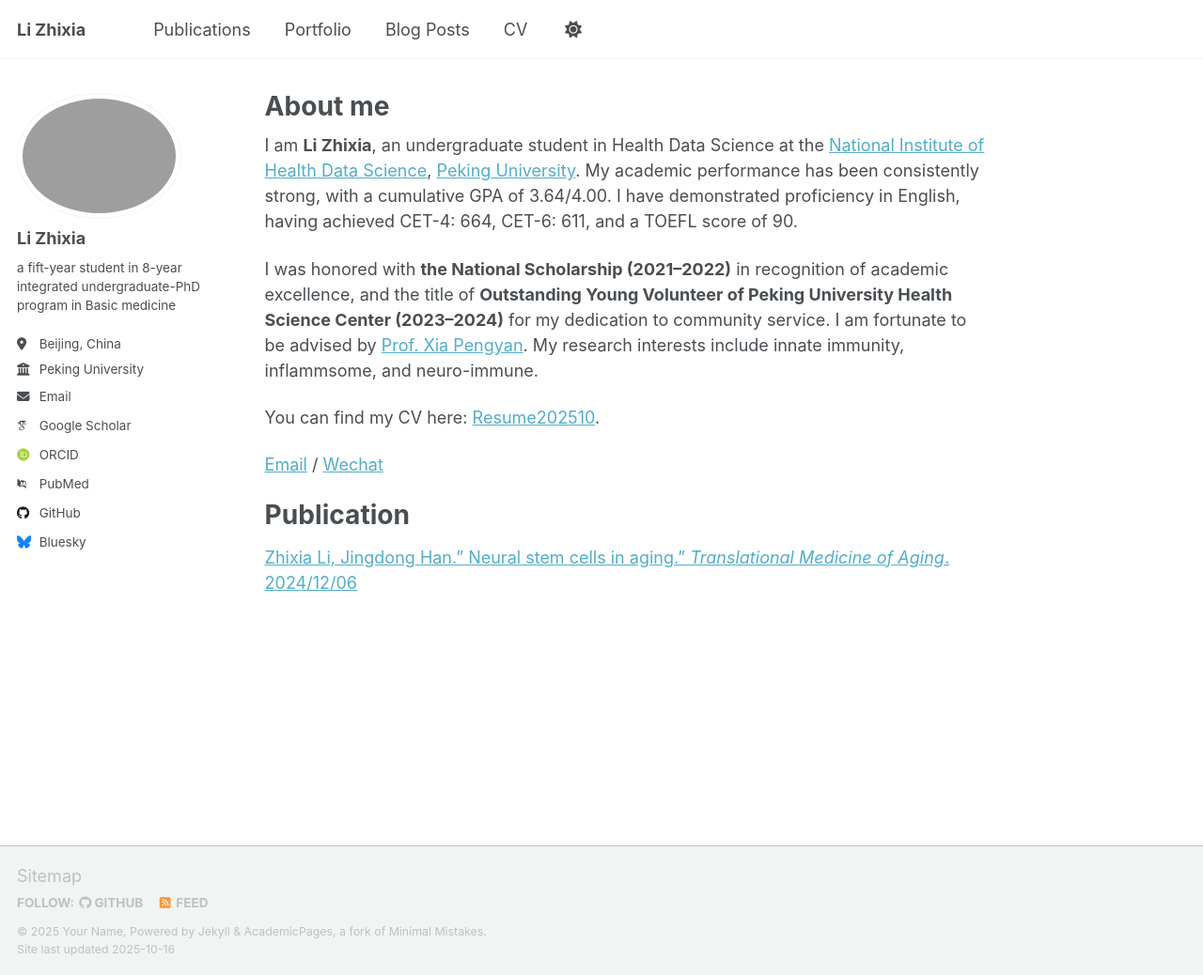
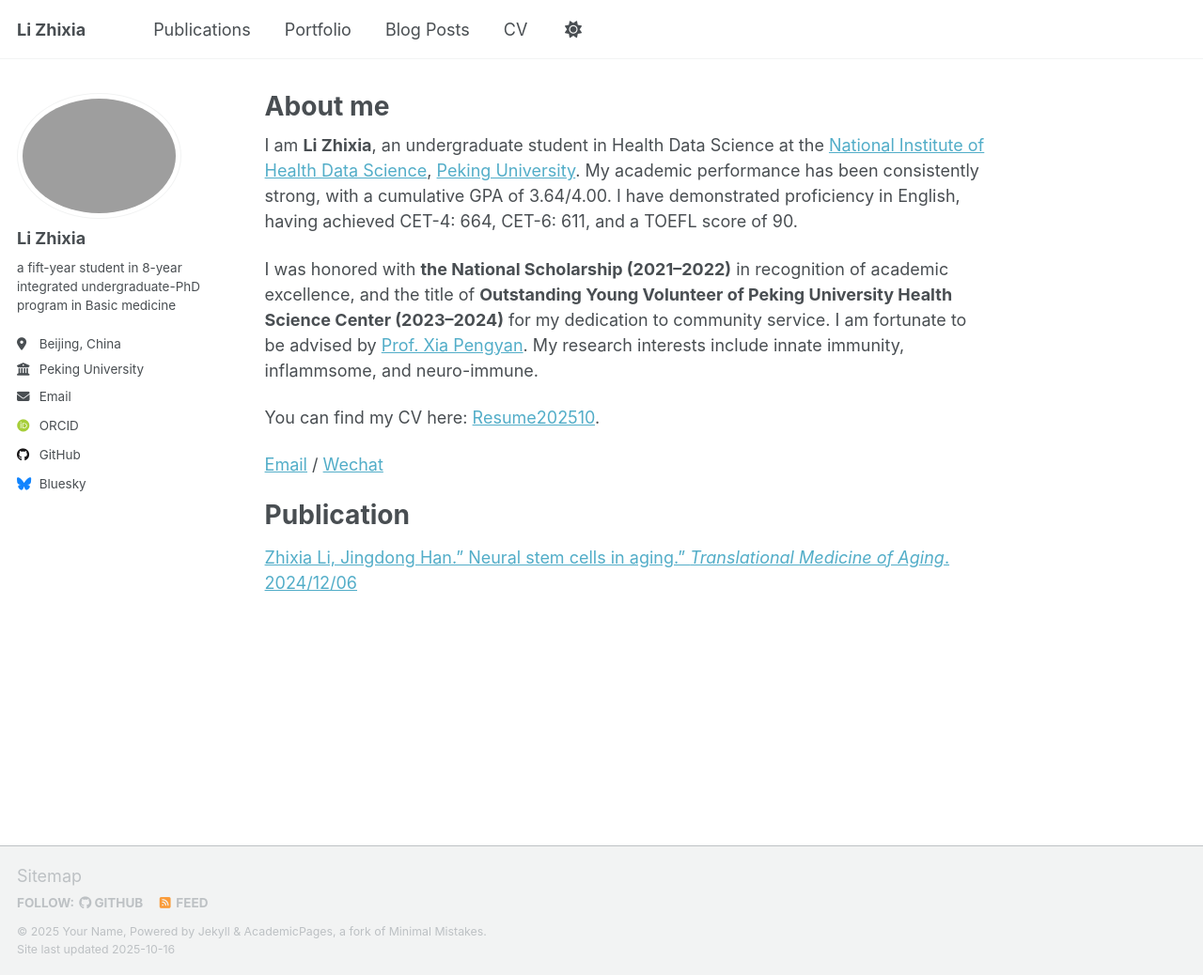
Before and after one commit to lizhixia923-oss/lizhixia923-oss.github.io, a Jekyll site: the page built from _pages/about.md, in a window 1280 px wide and 1038 px high. Shown: the whole window at 94% size. Built offline with Jekyll 4.4.1, drawn with Linux system fonts in a browser that asks for light colours; some web fonts are replaced; a script that is not in the unit is left out; part of the change alters nothing that is shown.

Commit message:
Update _config.yml

```diff
--- a/_config.yml
+++ b/_config.yml
@@ -35,12 +35,12 @@ author:
   # Academic websites
   academia         : # URL
   arxiv            : # URL - Update with the correct link to your profile
-  googlescholar    : "https://scholar.google.com/citations?user=PS_CX0AAAAAJ"
+  googlescholar    : #"https://scholar.google.com/citations?user=PS_CX0AAAAAJ"
   inspire-hep      : # URL
   impactstory      : # URL
-  orcid            : "http://orcid.org/yourorcidurl"
+  orcid            : "http://orcid.org/0009-0004-2386-583X"
   semantic         : # URL
-  pubmed           : "https://www.ncbi.nlm.nih.gov/pubmed/?term=john+snow"
+  pubmed           : #"https://www.ncbi.nlm.nih.gov/pubmed/?term=john+snow"
   researchgate     : # URL
   scopus           : # URL
 
@@ -48,7 +48,7 @@ author:
   bitbucket        : # Username - Update with your username on the site
   codepen          : # Username
   dribbble         : # Username
-  github           : "academicpages"
+  github           : "lizhixia923-oss"
   kaggle           : # Username
   stackoverflow    : # User number or user number and name (i.e., use "1" or "1/jeff-atwood")
 
```
